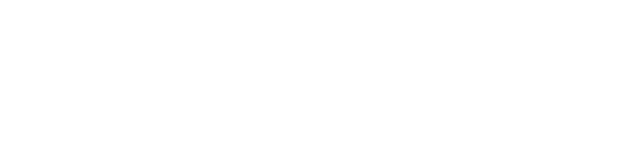
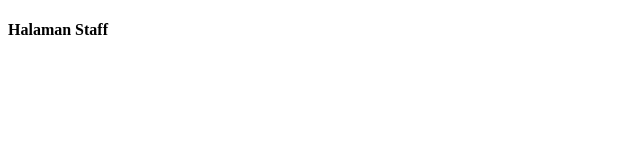
Before and after one commit to esaich/coba_git, a plain HTML site: page staff.html in a window 1280 px wide. Shown: the whole page, without its empty margins (0-640 px from the left). Drawn offline with Linux system fonts and the light colour scheme.

Commit message:
perubahan staff

```diff
--- a/staff.html
+++ b/staff.html
@@ -6,6 +6,6 @@
   <title>Document</title>
 </head>
 <body>
-
+  <h4>Halaman Staff</h4>
 </body>
 </html>
```
